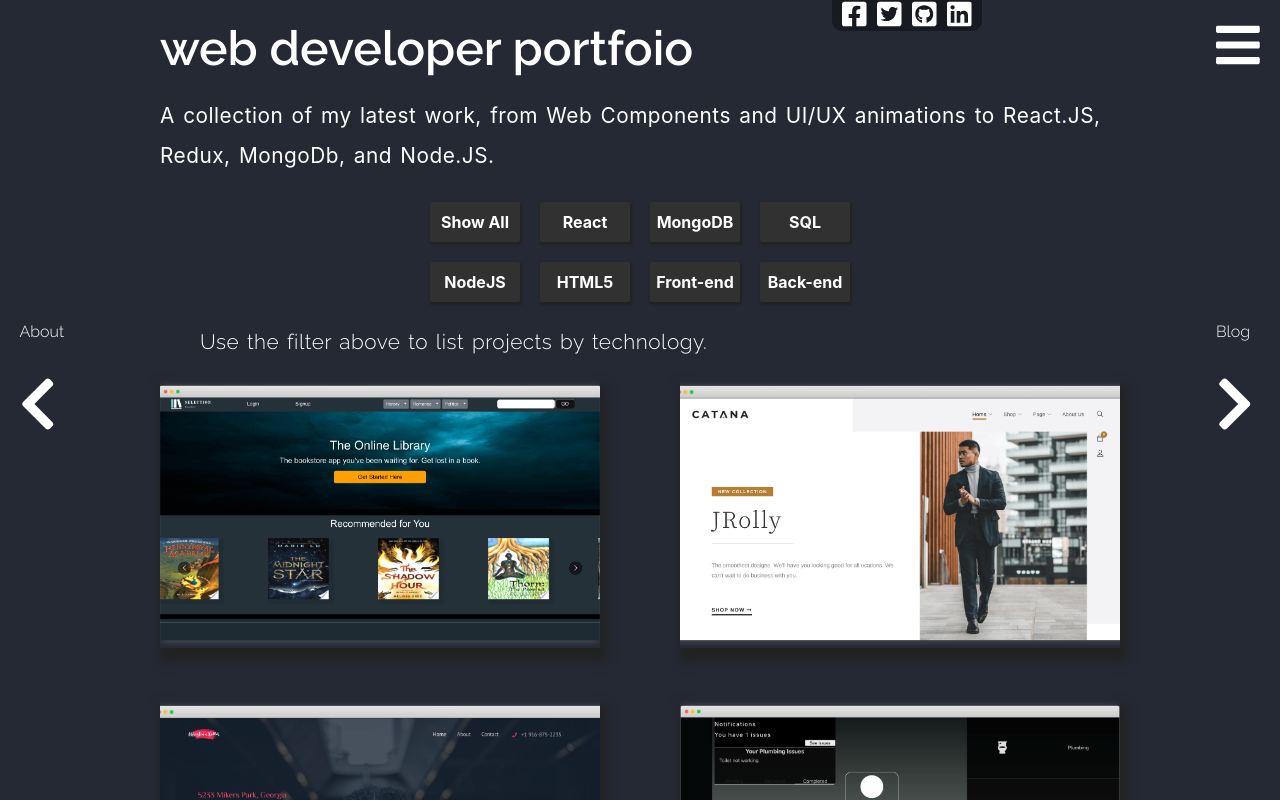
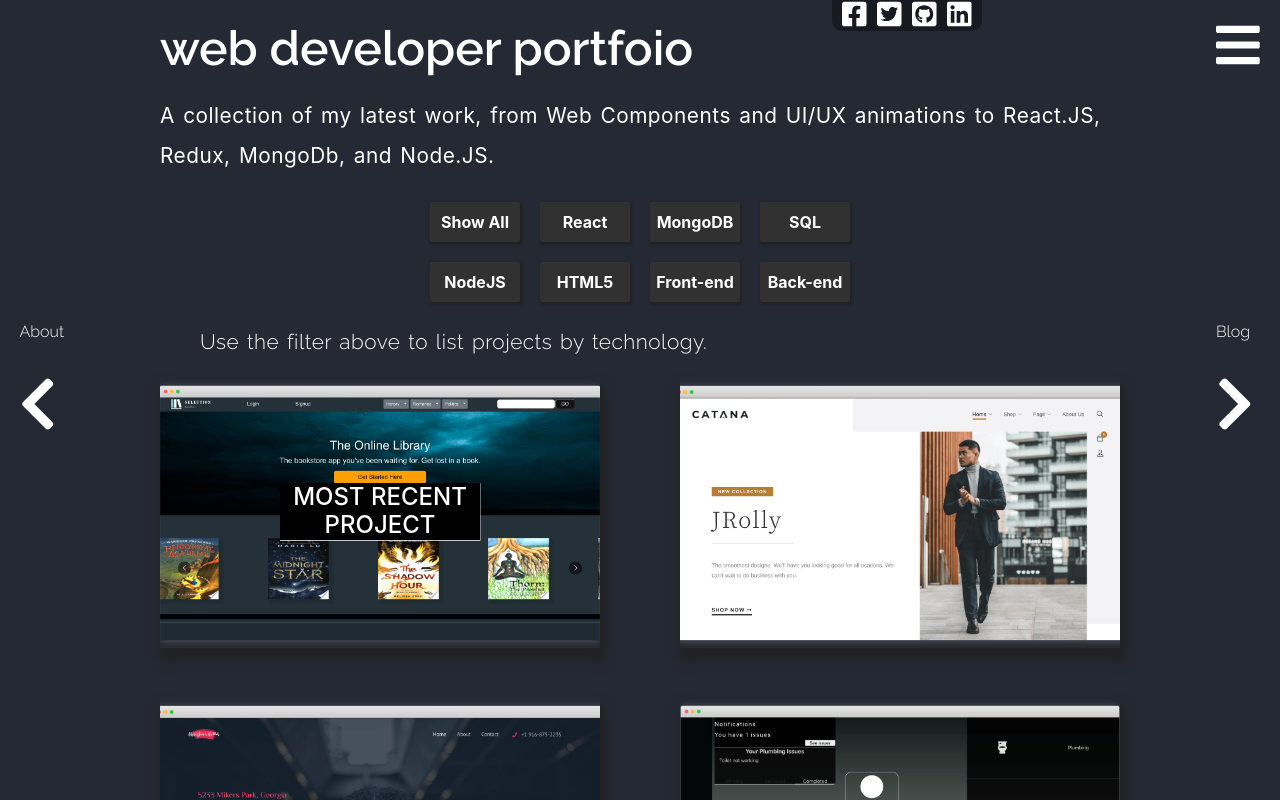
Before and after one commit to jblack186/Jamison-new-portfolio-site, a React (Create React App) app: page /dashboard in a window 1280 px wide. Shown: the top 800 px of the page. Built offline with nearby package versions, Linux system fonts and the light colour scheme.

Commit message:
added recent project label

```diff
--- a/src/Dashboard.css
+++ b/src/Dashboard.css
@@ -481,3 +481,17 @@
         display: none;
       }
     }
+
+    .recent {
+      position: absolute;
+      top: 50%;
+      margin-top: -55px;
+      left: 50%;
+      margin-left: -100px;
+      color: white;
+      background-color: black;
+      text-align: center;
+      width: 200px;
+      box-shadow: .2px .5px .5px .2px white;
+
+    }
--- a/src/Dashboard.js
+++ b/src/Dashboard.js
@@ -357,8 +357,12 @@ const Dashboard = () => {
                    animate={{y: 0 }}
                    transition={{ delay: 1.8, duration: .5}}
           >
+
             <div className={sql  || node || back || react === true ? 'project-item' : 'dont-show'}>
+
+            <h4 className='recent'>MOST RECENT PROJECT</h4>
               <img src={Selection} alt='book store'/>
+
               <motion.div className='proj-hover' whileHover={{opacity: 1}}
               >
               <div className='proj-list-buttons'>
```
Also changed, not shown: 15 other files (tests, documents, lock files or other folders).
